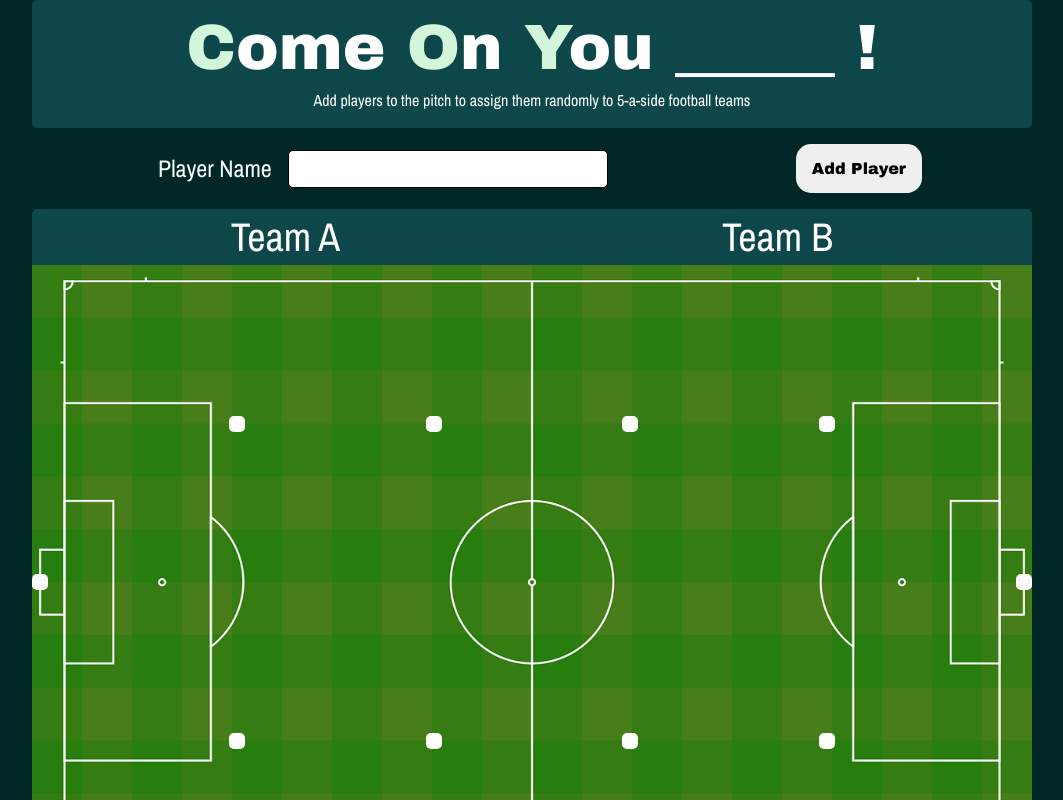
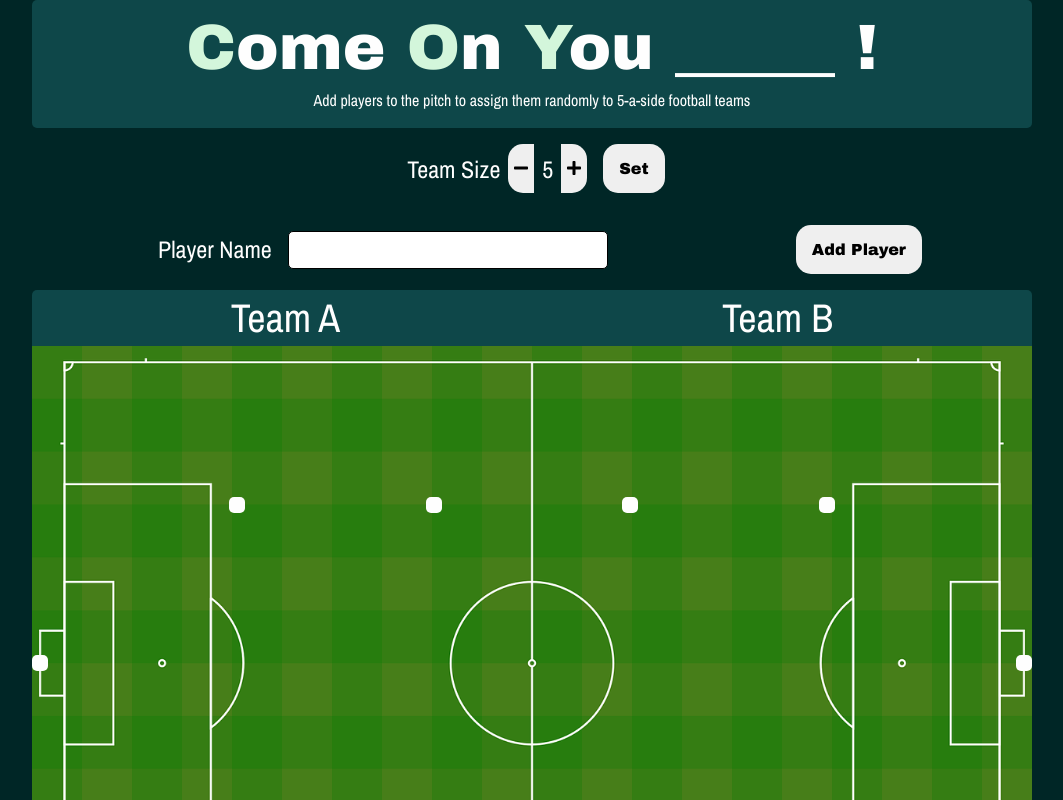
Before and after one commit to nosvalds/come-on-you-team, a React (Create React App) app: page / in a window 1280 px wide. Shown: the top 800 px of the page, without its empty margins (108-1171 px from the left). Built offline with nearby package versions, Linux system fonts and the light colour scheme.

Commit message:
add Team Size selector and make it update state

```diff
--- a/src/App.js
+++ b/src/App.js
@@ -8,11 +8,13 @@ import Footer from './components/Footer/Footer';
 
 // React-Redux (state/dispatch passed from index.js)
 import PlayerEntry from './components/PlayerEntry';
+import TeamSize from './components/TeamSize';
 
 function App() {
   return (
     <main className="main-app">
       <Header />
+      <TeamSize initial={ 5 } min={ 3 } max={ 11 } />
       <PlayerEntry />
       <TeamInfo />
       <Pitch />
--- a/src/components/PlayerEntry/index.js
+++ b/src/components/PlayerEntry/index.js
@@ -4,9 +4,9 @@ import { addPlayer } from '../../data/actions/state';
 
 // calculate and pass in whether or not the teams have full rosters of players
 const mapStateToProps = (state) => {
-    let playersASide = state.playersASide;
+    let teamSize = state.teamSize;
     return {
-        teamsFilled: (state.team_A.positionsFilled === playersASide && state.team_B.positionsFilled === playersASide)
+        teamsFilled: (state.team_A.positionsFilled === teamSize && state.team_B.positionsFilled === teamSize)
     };
 }
 
--- /dev/null
+++ b/src/components/TeamSize/TeamSize.js
@@ -0,0 +1,47 @@
+import React, { useState } from 'react';
+import { FontAwesomeIcon } from '@fortawesome/react-fontawesome';
+import { faPlus } from '@fortawesome/free-solid-svg-icons';
+import { faMinus } from '@fortawesome/free-solid-svg-icons';
+
+const TeamSize = ({ initial, min, max, handleSubmit }) => {
+    const [count, setCount] = useState(initial);
+
+    const handleClick = (increment) => {
+        let newCount = count + increment; // calculate the next value
+        if (newCount <= max && newCount >= min) { // check it's within bounds, then update state with that value, otherwise don't alter state
+            setCount(newCount);
+        }
+    }
+
+    return (
+        <>
+
+            <section className="team-size-section">
+                <h5>Team Size</h5>
+                <div className="increment-container">
+                    <button
+                        onClick={() => handleClick(-1)} // pass increment into handleClick
+                        className="btn-increment btn-increment-l"
+                    >
+                        <FontAwesomeIcon icon={ faMinus } />
+                    </button>
+                    <h5>{ count }</h5>
+                    <button
+                        onClick={() => handleClick(1)}
+                        className="btn-increment btn-increment-r"
+                    >
+                        <FontAwesomeIcon icon={ faPlus } />
+                    </button>
+                </div>
+                <button
+                    className="btn-primary"
+                    onClick={ () => handleSubmit(count) }
+                >
+                    Set
+                </button>
+            </section>
+        </>
+    );
+}
+
+export default TeamSize;
--- /dev/null
+++ b/src/components/TeamSize/index.js
@@ -0,0 +1,11 @@
+import { connect } from 'react-redux';
+import TeamSize from './TeamSize';
+import { setTeamSize } from '../../data/actions/state';
+
+const mapDispatchToProps = (dispatch) => {
+    return {
+        handleSubmit: (value) => dispatch(setTeamSize(value)),
+    };
+}
+
+export default connect("", mapDispatchToProps)(TeamSize);
--- a/src/css/_buttons_icons.css
+++ b/src/css/_buttons_icons.css
@@ -5,6 +5,25 @@
 }
 
 .btn-primary:hover {
+    background-color: var(--accent);
+    cursor: pointer;
+}
+
+.btn-increment {
+    border: none;
+}
+
+.btn-increment-l {
+    border-top-left-radius: 15px;
+    border-bottom-left-radius: 15px;
+}
+
+.btn-increment-r {
+    border-top-right-radius: 15px;
+    border-bottom-right-radius: 15px;
+}
+
+.btn-increment:hover {
     background-color: var(--accent);
     cursor: pointer;
 }
--- a/src/css/_player_entry.css
+++ b/src/css/_player_team_entry.css
@@ -14,3 +14,21 @@
     justify-content: space-around;
     align-items: center;
 }
+
+.team-size-section {
+    padding: 1rem;
+    display: flex;
+    justify-content: center;
+}
+
+.team-size-section .btn-primary {
+    margin-left: 1rem;
+}
+
+.increment-container {
+    display: flex;
+}
+
+.team-size-section h5 {
+    align-self: center;
+}
--- a/src/css/_typography.css
+++ b/src/css/_typography.css
@@ -20,6 +20,11 @@ h4 {
     border-radius: 5px;
 }
 
+h5 {
+    font-size: 1.5rem;
+    padding: 0.5rem;
+}
+
 button {
     font-family: 'Archivo Black', Helvetica, sans-serif;
     font-size: 1rem;
--- a/src/css/style.css
+++ b/src/css/style.css
@@ -14,7 +14,7 @@
 
 /* main partials */
 @import '_pitch.css';
-@import '_player_entry.css';
+@import '_player_team_entry.css';
 @import '_team_info.css';
 
 /* layout */
--- a/src/data/actions/state.js
+++ b/src/data/actions/state.js
@@ -6,3 +6,10 @@ export const addPlayer = (name) => {
         name
     }
 }
+
+export const setTeamSize = (teamSize) => {
+    return {
+        type: "SET_TEAMSIZE",
+        teamSize
+    }
+}
--- a/src/data/initialState.js
+++ b/src/data/initialState.js
@@ -1,5 +1,5 @@
 const initialState = {
-    playersASide: 5,
+    teamSize: 5,
     team_A: {
         positionsFilled: 0,
         positions: [
--- a/src/data/reducer.js
+++ b/src/data/reducer.js
@@ -31,10 +31,19 @@ const addPlayer = (state, action) => {
   }
 }
 
+// set the team size
+const setTeamSize = (state, action) => {
+  return {
+    ...state,
+    teamSize: action.teamSize
+  }
+}
+
 // Reducer function
 const reducer = (state, action) => {
     switch (action.type) {
       case "ADD_PLAYER": return addPlayer(state, action); // add player randomly into a position
+      case "SET_TEAMSIZE": return setTeamSize(state, action);
       default: return state;
     }
   }
```
Also changed, not shown: 1 other file (tests, documents, lock files or other folders).
